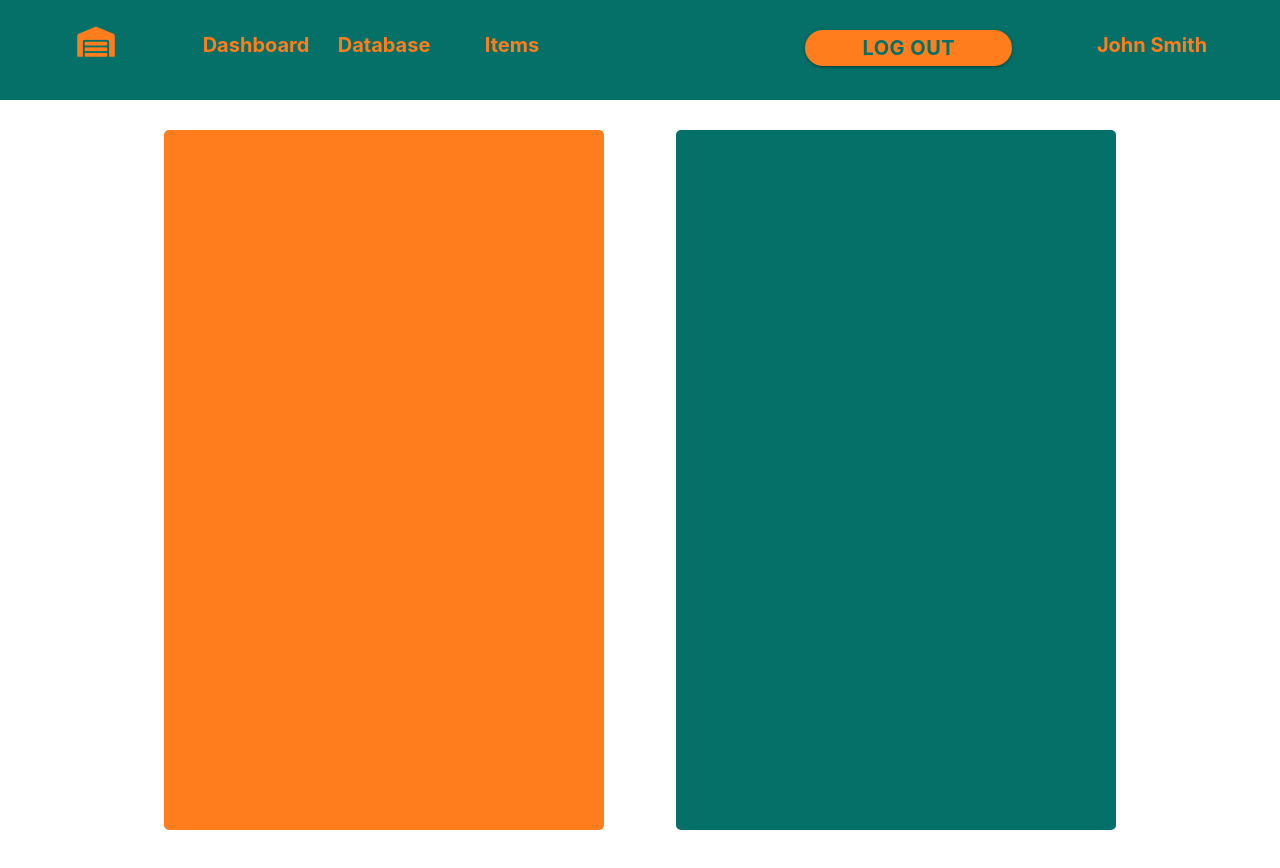
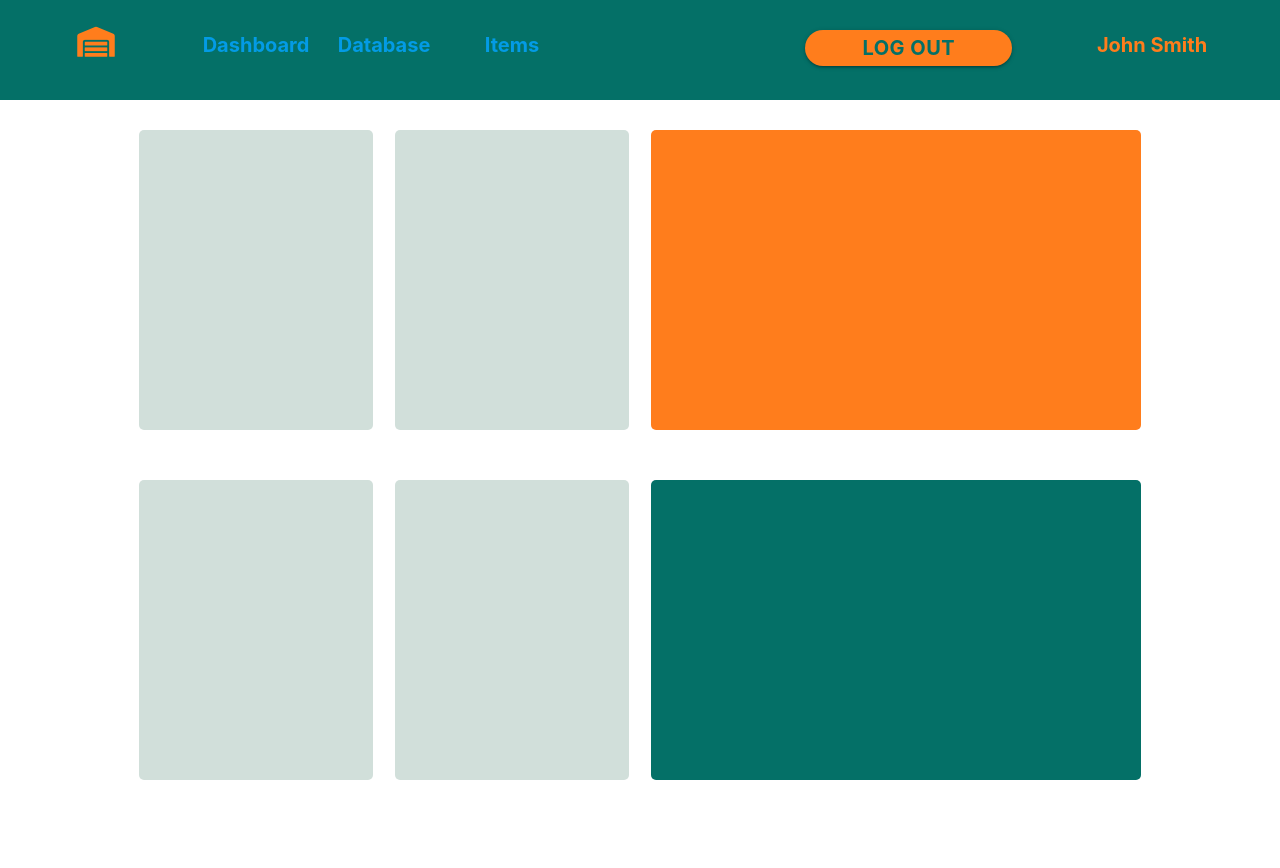
Before and after one commit to cameronduncan678/warehouseDBMS, a React (Create React App) app in the folder frontend/: page / in a window 1280 px wide. Shown: the top 868 px of the page. Built offline with nearby package versions, Linux system fonts and the light colour scheme.

Commit message:
router  added

```diff
--- a/frontend/package.json
+++ b/frontend/package.json
@@ -9,6 +9,7 @@
     "jquery": "^3.5.1",
     "react": "^16.13.1",
     "react-dom": "^16.13.1",
+    "react-router-dom": "^5.2.0",
     "react-scripts": "3.4.3"
   },
   "scripts": {
--- a/frontend/src/App.js
+++ b/frontend/src/App.js
@@ -1,5 +1,6 @@
 import React, { Component } from 'react';
 import './assets/css/App.css';
+import {BrowserRouter as Router, Switch, Route} from 'react-router-dom';
 
 //Components
 import Header from './components/Header';
@@ -11,10 +12,14 @@ class App extends Component {
   render(){
     return (
       <div className="App">
-        <Header />
-        {/* <Dashboard /> */}
-        {/* <Database /> */}
-        <Items />
+        <Router>
+          <Header />
+          <Switch>
+            <Route path="/" exact component={Dashboard} />
+            <Route path="/database" component={Database} />
+            <Route path="/items" component={Items} />
+          </Switch>
+        </Router >
       </div>
     );
   }
--- a/frontend/src/components/Header.js
+++ b/frontend/src/components/Header.js
@@ -1,5 +1,6 @@
 import React from 'react';
 import jQuery from 'jquery';
+import {Link} from 'react-router-dom';
 
 
 class Header extends React.Component {
@@ -27,9 +28,15 @@ class Header extends React.Component {
                         <i className="fas fa-bars" onClick={this.navRollout}></i>
                     </div>
                     <div id="headerNavItems" className="wh-header-nav inactive">
-                        <div className="wh-header-item">Dashboard</div>
-                        <div className="wh-header-item">Database</div>
-                        <div className="wh-header-item">Items</div>
+                        <Link to="/">
+                            <div className="wh-header-item">Dashboard</div>
+                        </Link>
+                        <Link to="/database">
+                            <div className="wh-header-item">Database</div>
+                        </Link>
+                        <Link to="/items">
+                            <div className="wh-header-item">Items</div>
+                        </Link>
                         <div className="wh-header-user">John Smith</div>
                         <div className="wh-header-logout">
                             <button className="btn">Log Out</button>
```
Also changed, not shown: 1 other file (tests, documents, lock files or other folders).
